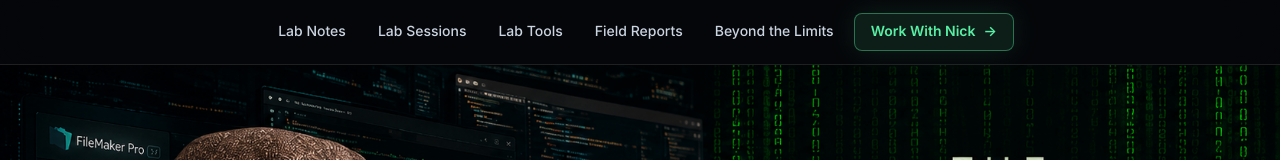
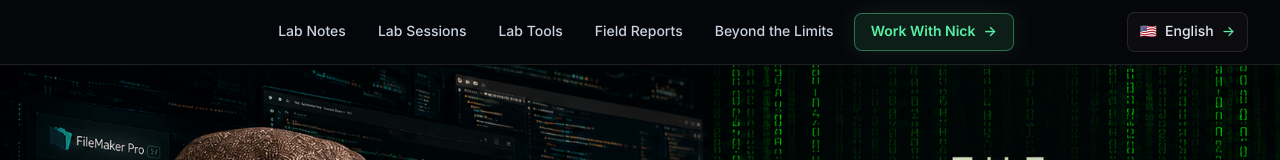
Before and after one commit to nmokiatos-blip/thefilemakerlab, a Next.js app: page / in a window 1280 px wide. Shown: the top 160 px of the page. Built offline with nearby package versions, Linux system fonts and the light colour scheme.

Commit message:
Add language menu

```diff
--- a/components/navigation.tsx
+++ b/components/navigation.tsx
@@ -2,10 +2,17 @@ import Link from "next/link";
 import { navItems } from "@/data/site";
 import { Container } from "@/components/container";
 
+const languages = [
+  { label: "English", flag: "🇺🇸" },
+  { label: "French", flag: "🇫🇷" },
+  { label: "Spanish", flag: "🇪🇸" }
+];
+
 export function Navigation() {
   return (
     <header className="sticky top-0 z-50 border-b border-white/10 bg-graphite-950/80 backdrop-blur-xl">
-      <Container className="flex min-h-16 items-center justify-center">
+      <Container className="grid min-h-16 grid-cols-[1fr_auto_1fr] items-center gap-4">
+        <div aria-hidden="true" />
         <nav aria-label="Primary navigation" className="hidden items-center justify-center gap-2 md:flex">
           {navItems.map((item) => (
             <Link
@@ -24,6 +31,27 @@ export function Navigation() {
             </Link>
           ))}
         </nav>
+        <details className="group relative justify-self-end">
+          <summary className="flex min-h-10 cursor-pointer list-none items-center gap-2 rounded-lg border border-white/10 bg-white/[0.03] px-3 py-2 text-sm font-medium text-slate-200 transition hover:border-lab-green/40 hover:bg-white/[0.06] [&::-webkit-details-marker]:hidden">
+            <span aria-hidden="true">🇺🇸</span>
+            <span className="hidden sm:inline">English</span>
+            <span aria-hidden="true" className="text-lab-green transition group-open:rotate-90">
+              -&gt;
+            </span>
+          </summary>
+          <div className="absolute right-0 top-12 z-50 w-44 overflow-hidden rounded-lg border border-white/10 bg-graphite-950/95 p-1 shadow-[0_20px_80px_rgba(0,0,0,0.45)] backdrop-blur-xl">
+            {languages.map((language) => (
+              <button
+                key={language.label}
+                type="button"
+                className="flex w-full items-center gap-3 rounded-md px-3 py-2 text-left text-sm text-slate-300 transition hover:bg-white/[0.07] hover:text-white"
+              >
+                <span aria-hidden="true">{language.flag}</span>
+                <span>{language.label}</span>
+              </button>
+            ))}
+          </div>
+        </details>
       </Container>
       <nav
         aria-label="Mobile navigation"
```
